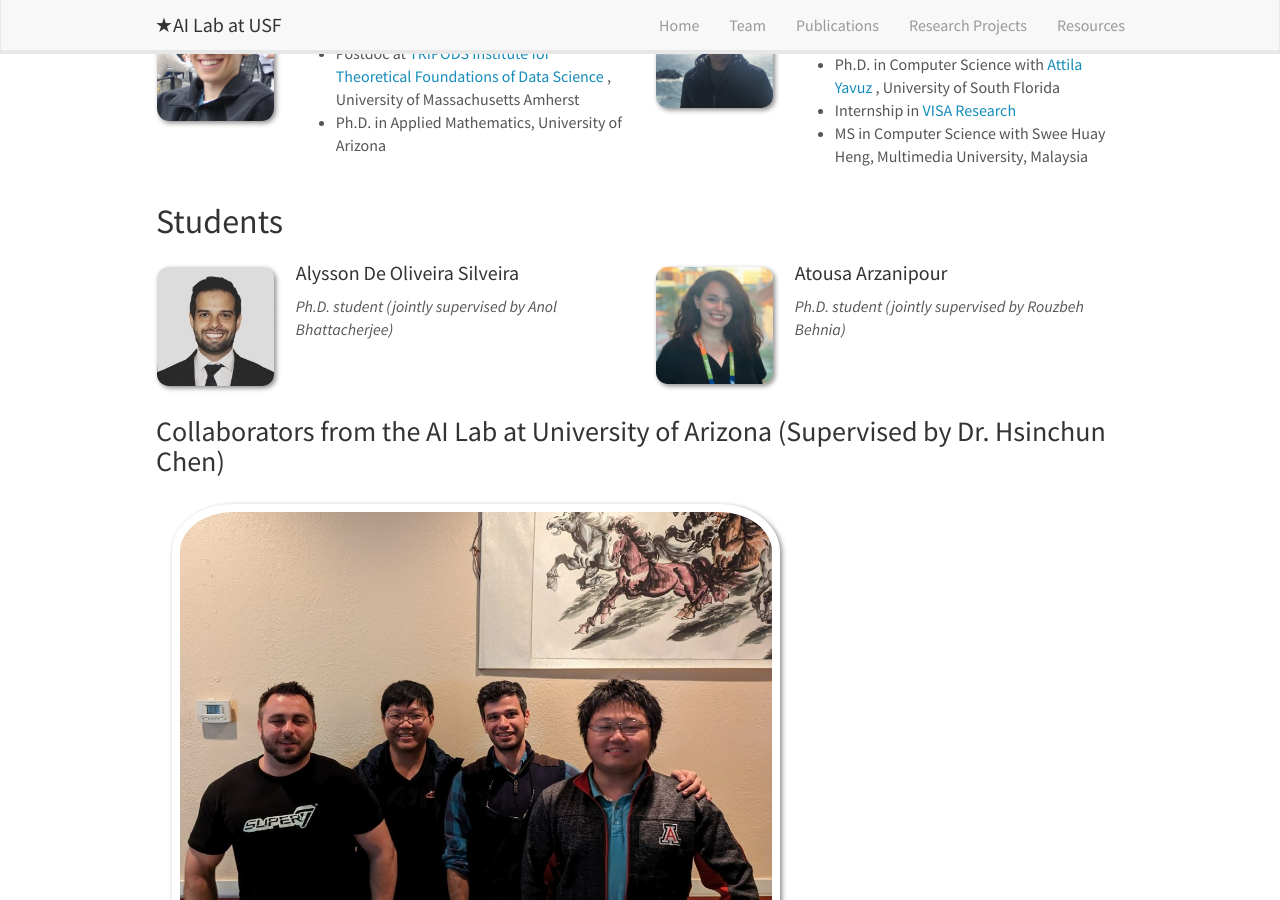
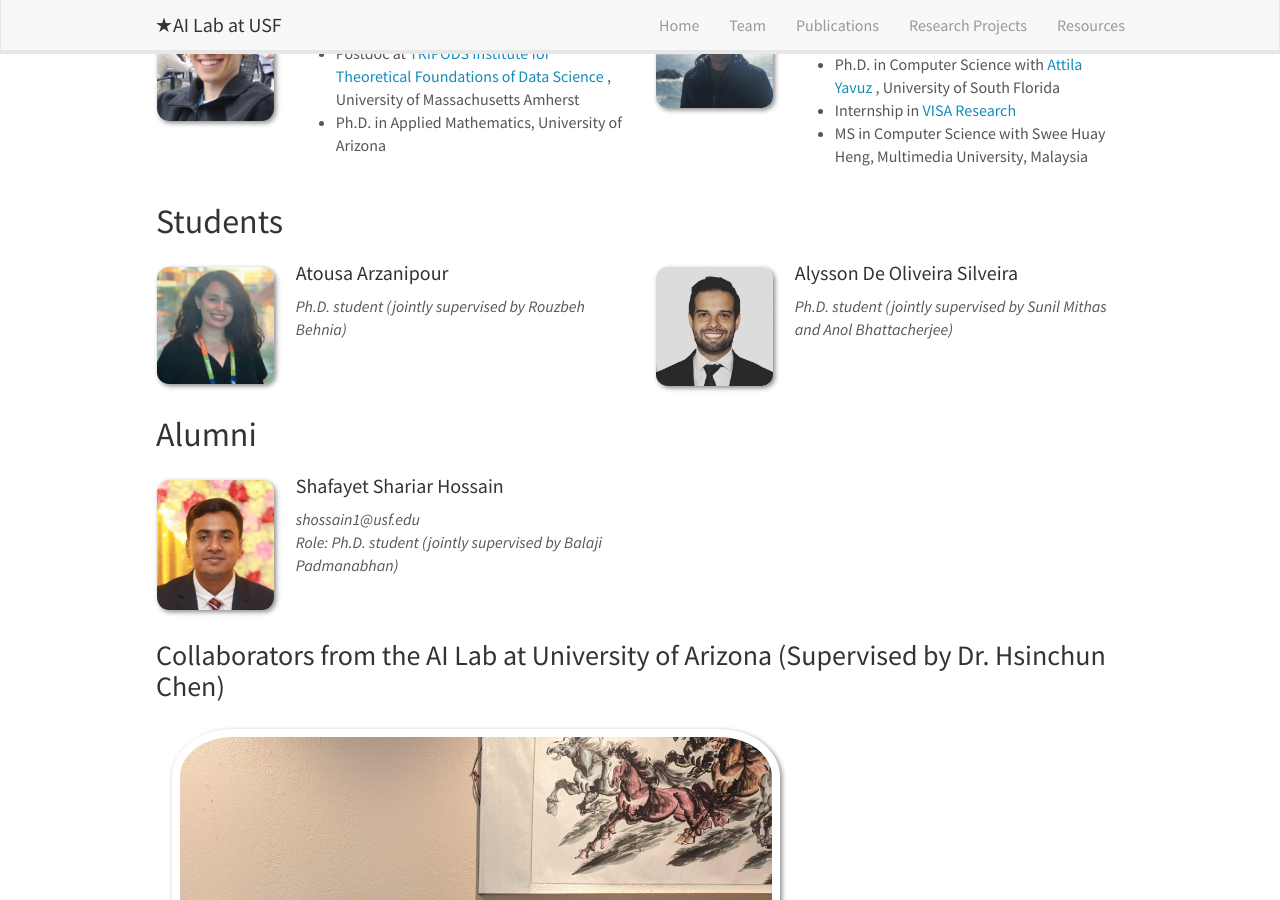
Before and after one commit to star-ailab/star-ailab.github.io, a Jekyll site: the page built from _pages/team.md, in a window 1280 px wide and 900 px high, scrolled down 459 px. Built offline with Jekyll 4.4.1, drawn with Linux system fonts in a browser that asks for light colours; nearby versions of some CDN libraries.

Commit message:
students

```diff
--- a/_data/students.yml
+++ b/_data/students.yml
@@ -8,16 +8,16 @@
 #  education3:
 #  education4:
 
-- name: Alysson De Oliveira Silveira
-  photo: asilveira.jpg
-  info: Ph.D. student (jointly supervised by Anol Bhattacherjee)
-  email: alysson@usf.edu
-  number_educ: 0
-  education1:
-
 - name: Atousa Arzanipour
   photo: aarzanipour.jpg
   info: Ph.D. student (jointly supervised by Rouzbeh Behnia)
   email: arzanipour@usf.edu
   number_educ: 0
   education1:
+
+- name: Alysson De Oliveira Silveira
+  photo: asilveira.jpg
+  info: Ph.D. student (jointly supervised by Sunil Mithas and Anol Bhattacherjee)
+  email: alysson@usf.edu
+  number_educ: 0
+  education1:
--- a/_pages/team.md
+++ b/_pages/team.md
@@ -182,7 +182,7 @@ permalink: /team/
 
 --->
 
-<!--
+
 ## Alumni
 
 {% assign number_printed = 0 %}
@@ -216,6 +216,7 @@ permalink: /team/
 </div>
 {% endif %}
 
+<!--
 ## Former visitors, BSc/ MSc students
 <div class="row">
 
```
